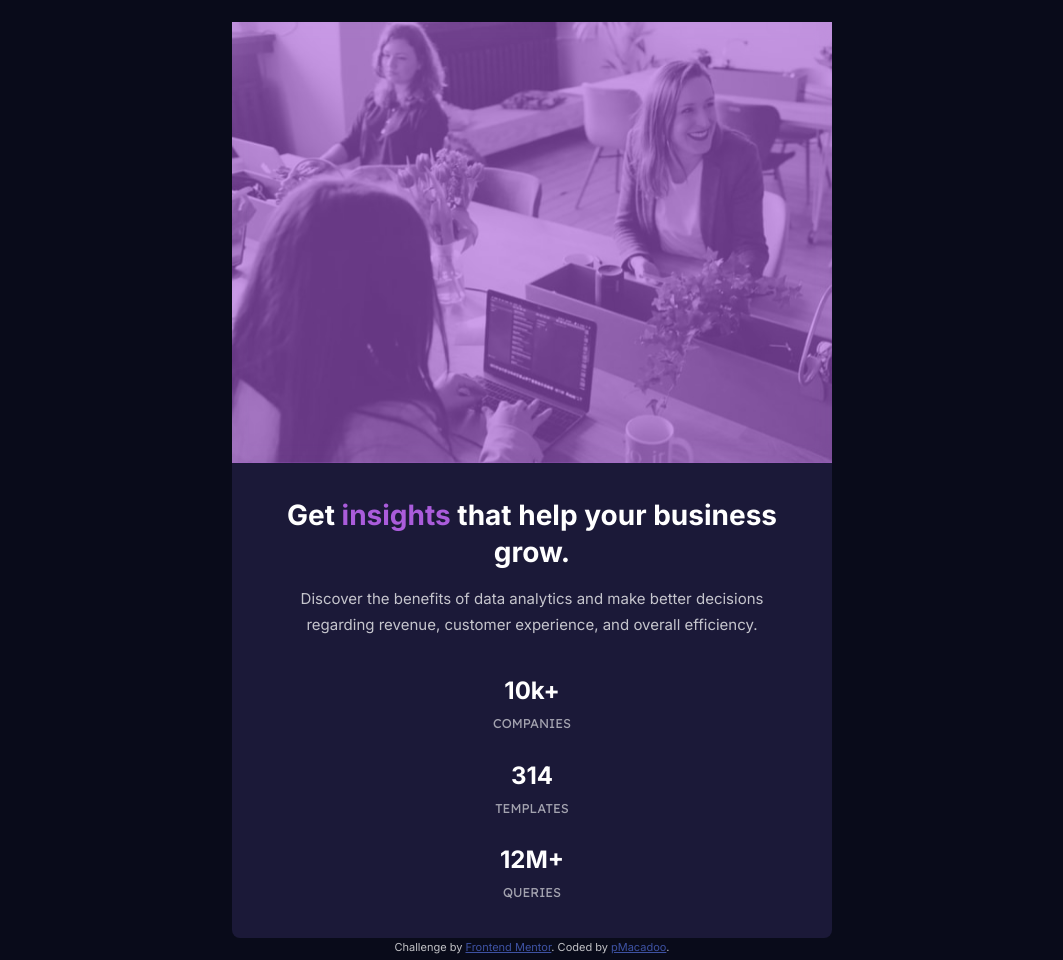
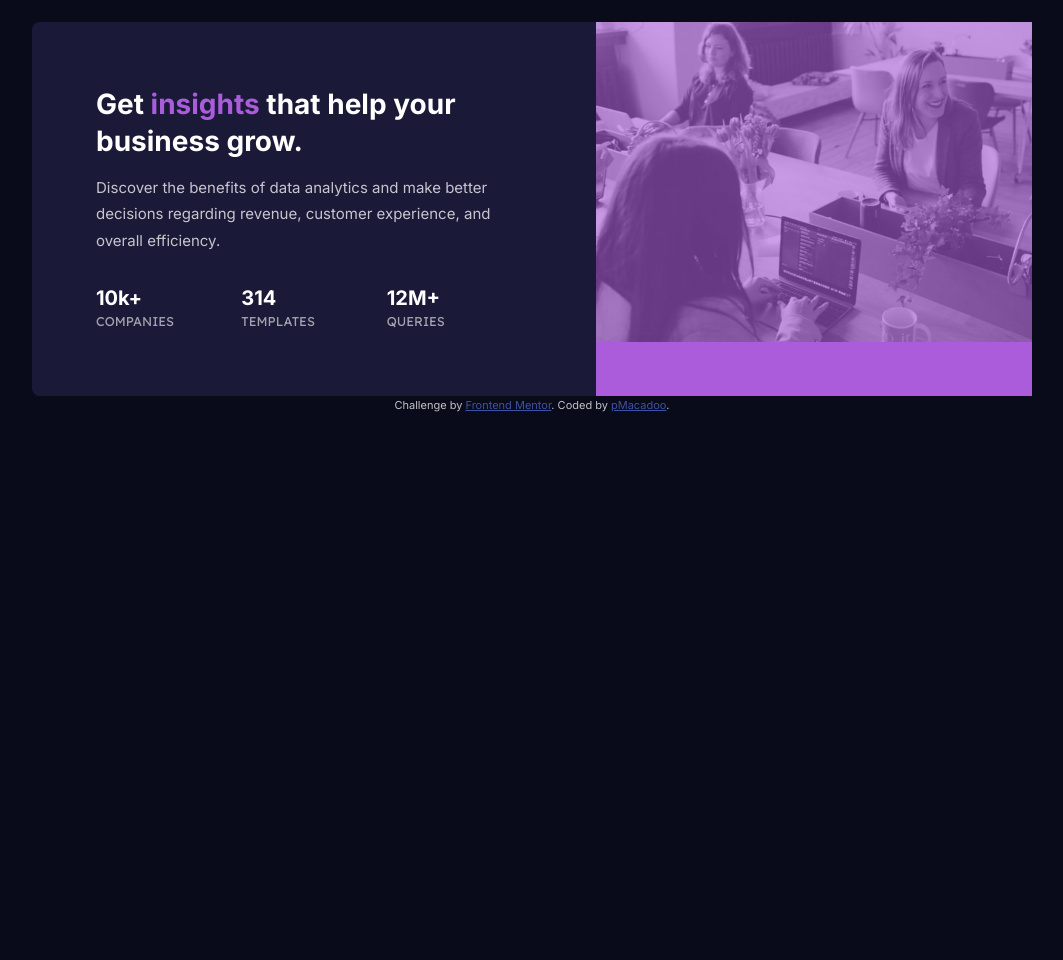
Before and after one commit to pMacadoo/fem-stats-preview-card-component-main, a plain HTML site: page index.html in a window 1280 px wide. Shown: the whole page, without its empty margins (108-1171 px from the left). After the commit the page ends 800 px from the top, so only its background shows below. Drawn offline with Linux system fonts and the light colour scheme.

Commit message:
desktop styles

```diff
--- a/index.html
+++ b/index.html
@@ -31,12 +31,20 @@
             Discover the benefits of data analytics and make better decisions
             regarding revenue, customer experience, and overall efficiency.
           </p>
+          <div class="stats-card__stats-wrapper">
+            <div class="stats-card_stats-subwrapper">
               <p class="stats-card__stats">10k+</p>
               <p class="stats-card__category">companies</p>
+            </div>
+            <div class="stats-card_stats-subwrapper">
               <p class="stats-card__stats">314</p>
               <p class="stats-card__category">templates</p>
+            </div>
+            <div class="stats-card_stats-subwrapper">
               <p class="stats-card__stats">12M+</p>
               <p class="stats-card__category">queries</p>
+            </div>
+          </div>
         </div>
       </section>
       <div class="attribution">
--- a/style.css
+++ b/style.css
@@ -20,6 +20,7 @@
 *,
 *::before,
 *::after {
+  box-sizing: border-box;
 }
 
 * {
@@ -95,10 +96,49 @@ body {
   font-family: var(--ff-accent);
   font-size: 0.8rem;
   text-transform: uppercase;
+  margin-bottom: 1.25rem;
 }
 
-.stats-card__category:not(:last-child) {
-  margin-bottom: 1.25rem;
+.stats-card__category:last-child {
+  margin-bottom: 0;
+}
+
+@media screen and (min-width: 600px) {
+  .stats-card {
+    max-width: 1000px;
+    display: flex;
+    text-align: left;
+  }
+
+  .stats-card__img {
+    order: 2;
+    flex: 1;
+  }
+
+  .stats-card__content {
+    order: 1;
+    flex: 1;
+    padding: 4rem;
+    display: flex;
+    flex-direction: column;
+  }
+
+  .stats-card__stats-wrapper {
+    display: flex;
+  }
+
+  .stats-card_stats-subwrapper {
+    flex: 1;
+  }
+
+  .stats-card__stats {
+    font-size: 1.25rem;
+    line-height: 1.5rem;
+  }
+
+  .stats-card__category {
+    margin-bottom: 0;
+  }
 }
 
 /* Attribution Styling */
```
Lines whose indentation alone changed are shown as unchanged.
